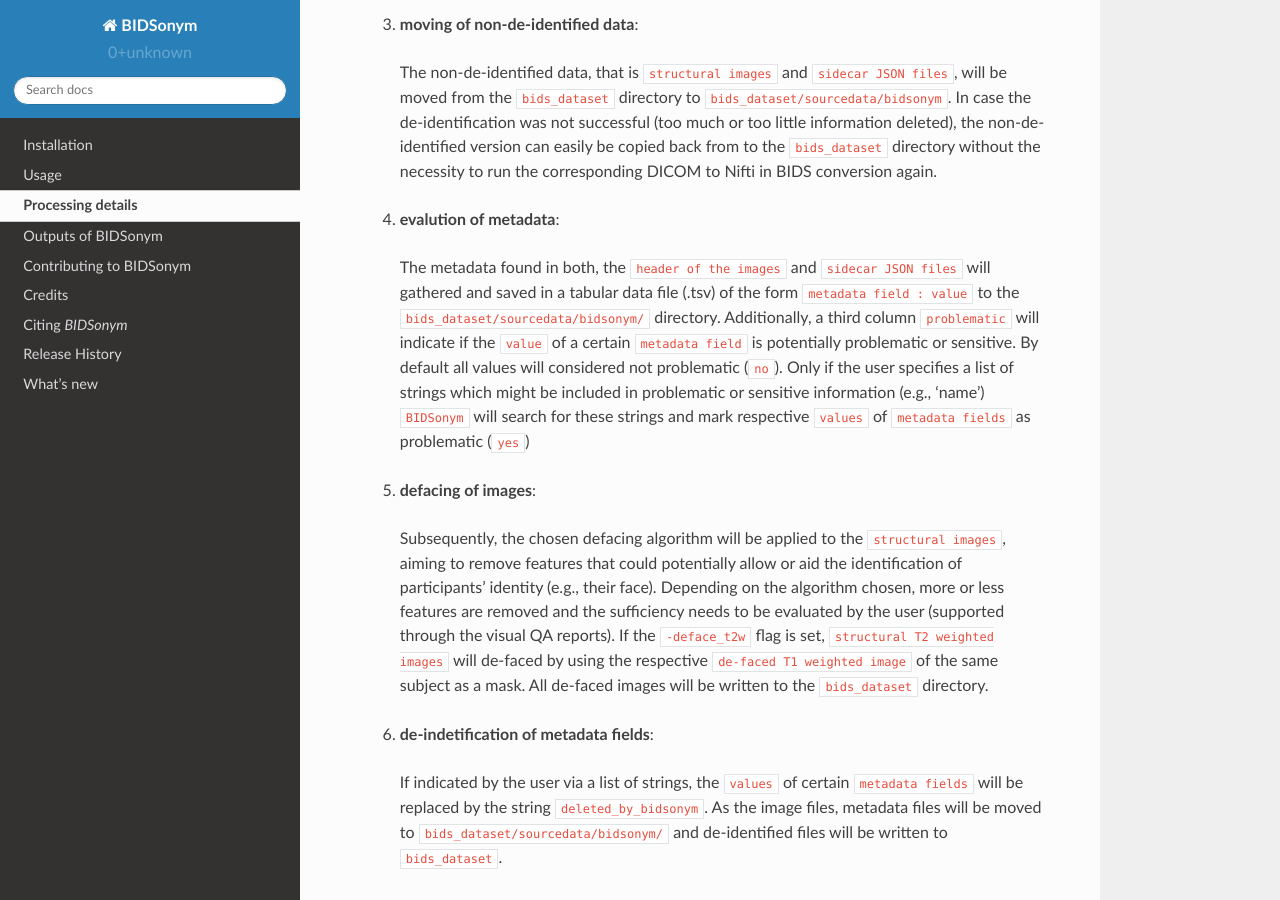
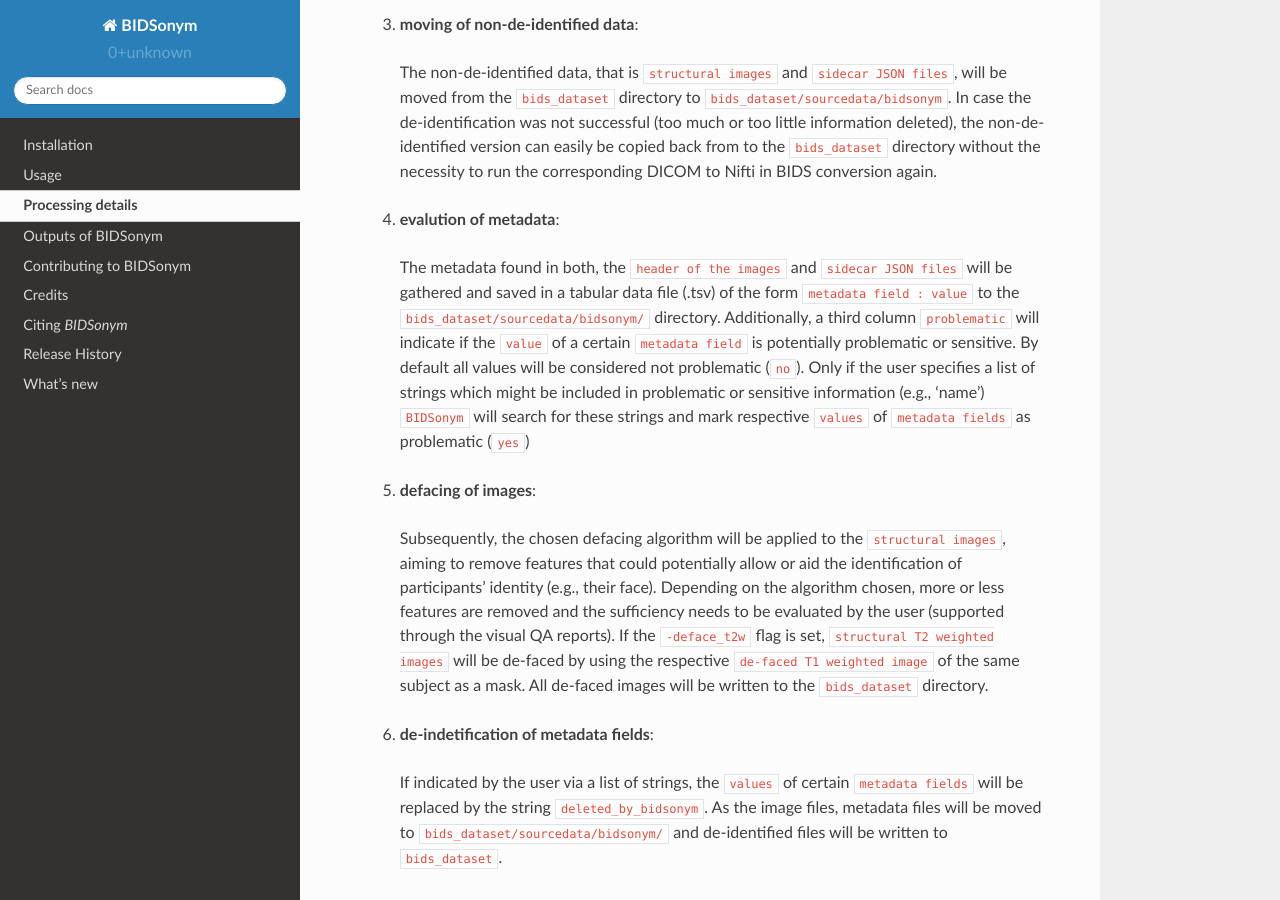
Before and after one commit to PeerHerholz/BIDSonym, a Sphinx documentation site: the page built from docs/source/processing_details.rst, in a window 1280 px wide and 900 px high, scrolled down 1261 px. Built offline with Sphinx 7.4.7 and the Read the Docs theme 2.0.0, drawn with Linux system fonts in a browser that asks for light colours.

Commit message:
Correct several typos
Several missing passive structures are corrected.

```diff
--- a/docs/source/processing_details.rst
+++ b/docs/source/processing_details.rst
@@ -45,11 +45,11 @@
 
   4. **evalution of metadata**:
 
-    The metadata found in both, the ``header of the images`` and ``sidecar JSON files`` will gathered
+    The metadata found in both, the ``header of the images`` and ``sidecar JSON files`` will be gathered
     and saved in a tabular data file (.tsv) of the form ``metadata field : value`` to the
     ``bids_dataset/sourcedata/bidsonym/`` directory. Additionally, a third column ``problematic`` will
     indicate if the ``value`` of a certain ``metadata field`` is potentially problematic or sensitive.
-    By default all values will considered not problematic (``no``). Only if the user specifies a list
+    By default all values will be considered not problematic (``no``). Only if the user specifies a list
     of strings which might be included in problematic or sensitive information (e.g., 'name') ``BIDSonym``
     will search for these strings and mark respective ``values`` of ``metadata fields`` as problematic (``yes``)
 
@@ -59,7 +59,7 @@
     features that could potentially allow or aid the identification of participants' identity (e.g., their face).
     Depending on the algorithm chosen, more or less features are removed and the sufficiency needs to be evaluated
     by the user (supported through the visual QA reports). If the ``-deface_t2w`` flag is set, ``structural T2 weighted
-    images`` will de-faced by using the respective ``de-faced T1 weighted image`` of the same subject as a mask.
+    images`` will be de-faced by using the respective ``de-faced T1 weighted image`` of the same subject as a mask.
     All de-faced images will be written to the ``bids_dataset`` directory.
 
   6. **de-indetification of metadata fields**:
```
